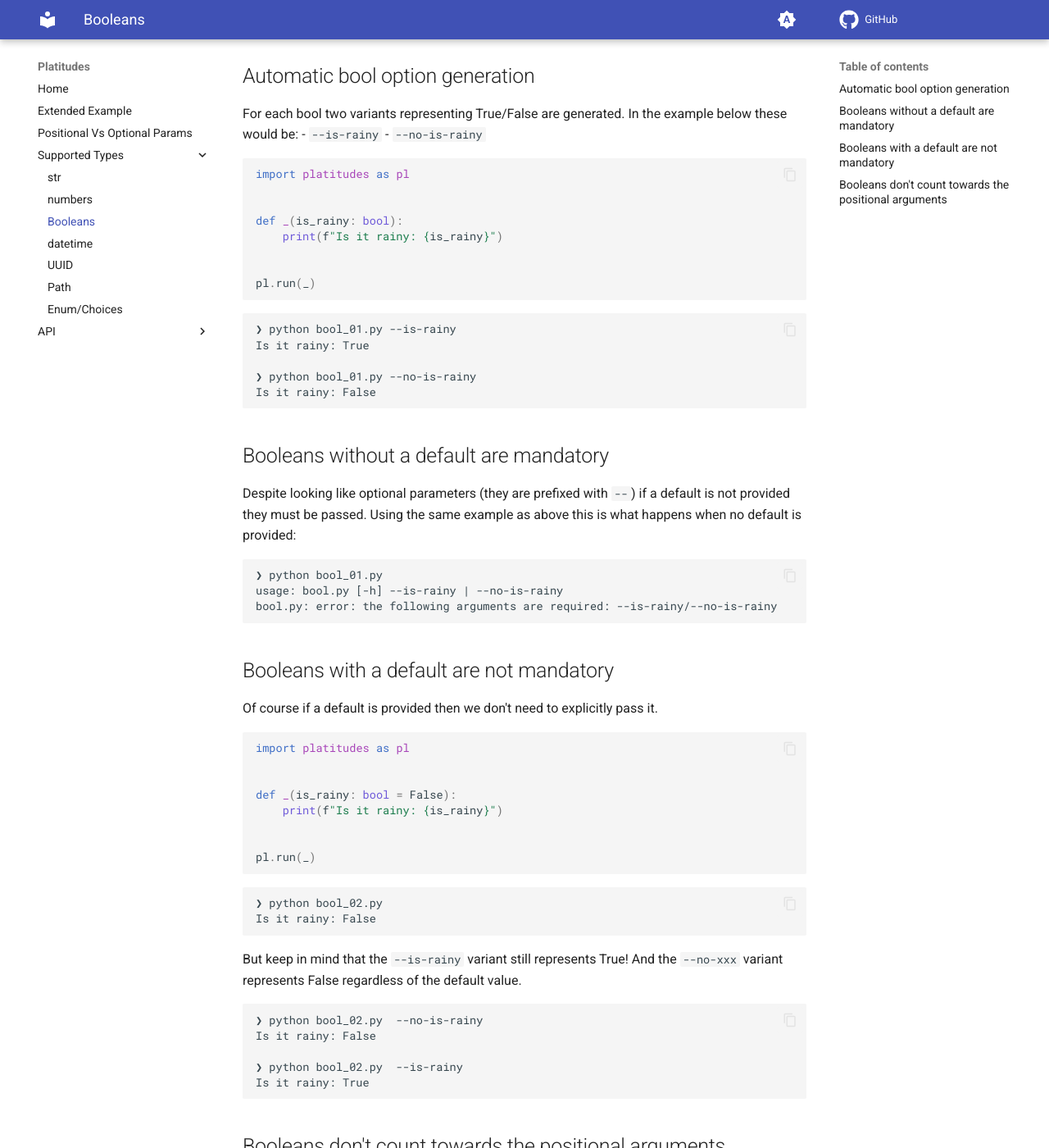
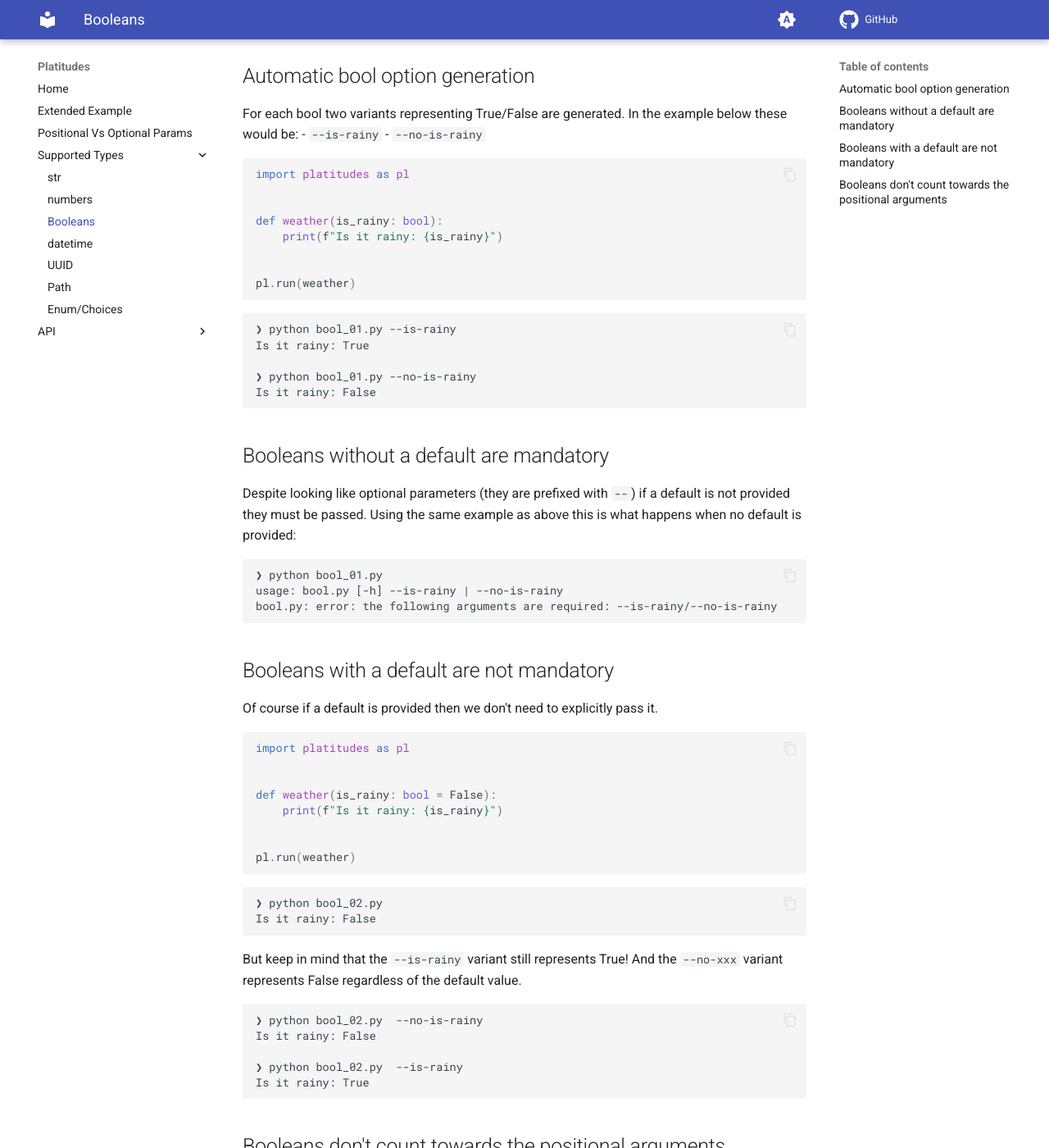
Before and after one commit to GCBallesteros/platitudes, an MkDocs documentation site: the page built from docs/types/bool.md, in a window 1280 px wide and 1400 px high, scrolled down 449 px. Shown: the whole window at 82% size. Built offline with MkDocs 1.6.1 and Material for MkDocs 9.7.7, drawn with Linux system fonts in a browser that asks for light colours; comment, search, counter and statistics services are not loaded; some of the changed text lies outside the part shown.

Commit message:
docs: Provide better name for bool example functions

````diff
--- a/docs/types/bool.md
+++ b/docs/types/bool.md
@@ -25,11 +25,11 @@
 import platitudes as pl
 
 
-def _(is_rainy: bool):
+def weather(is_rainy: bool):
     print(f"Is it rainy: {is_rainy}")
 
 
-pl.run(_)
+pl.run(weather)
 ```
 
 ```
@@ -60,11 +60,11 @@
 import platitudes as pl
 
 
-def _(is_rainy: bool = False):
+def weather(is_rainy: bool = False):
     print(f"Is it rainy: {is_rainy}")
 
 
-pl.run(_)
+pl.run(weather)
 ```
 
 ```
@@ -96,14 +96,14 @@
 
 
 # is_rainy should nominally behave as positional but bools are special
-def _(cloud_cover: float, is_rainy: bool, humidity: float, pressure: float = 1.0):
+def weather(cloud_cover: float, is_rainy: bool, humidity: float, pressure: float = 1.0):
     print(f"The cloud cover is: {cloud_cover}%")
     print(f"Is it rainy: {is_rainy}")
     print(f"The humidity is: {humidity}%")
     print(f"The pressure is {pressure} atm")
 
 
-pl.run(_)
+pl.run(weather)
 ```
 
 And all the following work despite `is_rainy` being the second argument to the
````
Also changed, not shown: 3 other files.
